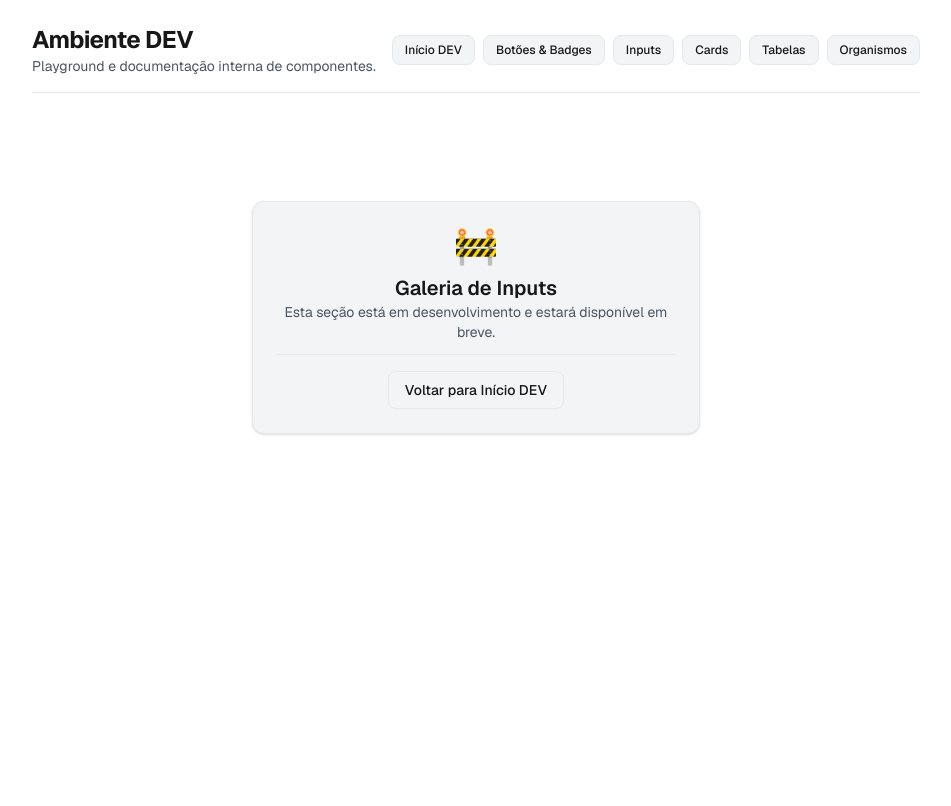
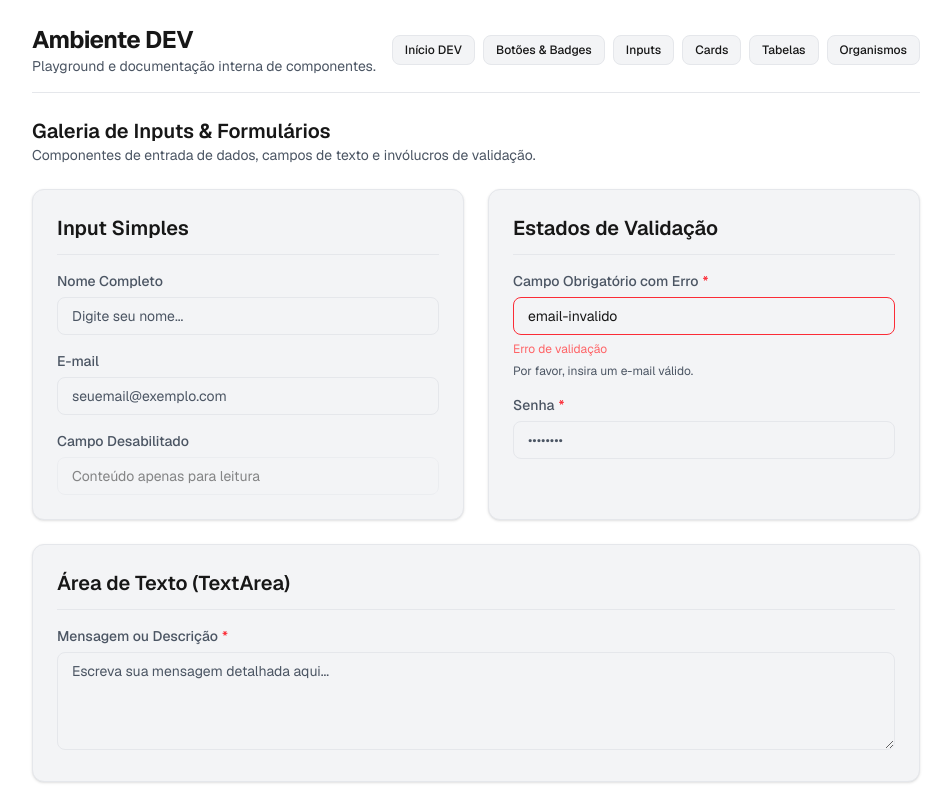
Before and after one commit to alesgc/asgc, a Next.js app in the folder asgc-web/: page /dev/inputs in a window 1280 px wide. Shown: the whole page, without its empty margins (164-1115 px from the left). Built offline with nearby package versions, Linux system fonts and the light colour scheme; no server answers.

Commit message:
feat(dev): implement inputs component gallery page
- Add FormField, Input, and TextArea interactive examples
- Demonstrate validation states, disabled state, and required fields

```diff
--- a/asgc-web/app/(tabs)/dev/(ui)/inputs/page.tsx
+++ b/asgc-web/app/(tabs)/dev/(ui)/inputs/page.tsx
@@ -1,5 +1,91 @@
-import { UnderConstruction } from "@/app/components/ui/UnderConstruction";
+"use client";
+
+import { Card, CardHeader, CardTitle, CardContent } from "@/app/components/ui/Card";
+import { FormField } from "@/app/components/ui/FormField";
+import { Input } from "@/app/components/ui/Input";
+import { TextArea } from "@/app/components/ui/TextArea";
 
 export default function InputsDevPage() {
-  return <UnderConstruction title="Galeria de Inputs" />;
+  return (
+    <div className="space-y-6">
+      <div>
+        <h2 className="text-xl font-semibold">Galeria de Inputs & Formulários</h2>
+        <p className="text-sm text-text-secondary">
+          Componentes de entrada de dados, campos de texto e invólucros de validação.
+        </p>
+      </div>
+
+      <div className="grid grid-cols-1 md:grid-cols-2 gap-6">
+        {/* Campos de Texto Simples */}
+        <Card>
+          <CardHeader>
+            <CardTitle>Input Simples</CardTitle>
+          </CardHeader>
+          <CardContent className="space-y-4">
+            <FormField label="Nome Completo" htmlFor="input-name">
+              <Input id="input-name" placeholder="Digite seu nome..." />
+            </FormField>
+
+            <FormField label="E-mail" htmlFor="input-email">
+              <Input id="input-email" type="email" placeholder="seuemail@exemplo.com" />
+            </FormField>
+
+            <FormField label="Campo Desabilitado" htmlFor="input-disabled">
+              <Input id="input-disabled" disabled value="Conteúdo apenas para leitura" />
+            </FormField>
+          </CardContent>
+        </Card>
+
+        {/* Estados de Validação e Erro */}
+        <Card>
+          <CardHeader>
+            <CardTitle>Estados de Validação</CardTitle>
+          </CardHeader>
+          <CardContent className="space-y-4">
+            <FormField
+              label="Campo Obrigatório com Erro"
+              htmlFor="input-error"
+              required
+              error="Por favor, insira um e-mail válido."
+            >
+              <Input
+                id="input-error"
+                type="email"
+                defaultValue="email-invalido"
+                error="Erro de validação"
+              />
+            </FormField>
+
+            <FormField
+              label="Senha"
+              htmlFor="input-password"
+              required
+            >
+              <Input id="input-password" type="password" placeholder="••••••••" />
+            </FormField>
+          </CardContent>
+        </Card>
+
+        {/* Área de Texto (TextArea) */}
+        <Card className="md:col-span-2">
+          <CardHeader>
+            <CardTitle>Área de Texto (TextArea)</CardTitle>
+          </CardHeader>
+          <CardContent className="space-y-4">
+            <FormField
+              label="Mensagem ou Descrição"
+              htmlFor="input-textarea"
+              required
+            >
+              <TextArea
+                id="input-textarea"
+                rows={4}
+                placeholder="Escreva sua mensagem detalhada aqui..."
+              />
+            </FormField>
+          </CardContent>
+        </Card>
+      </div>
+    </div>
+  );
 }
```
